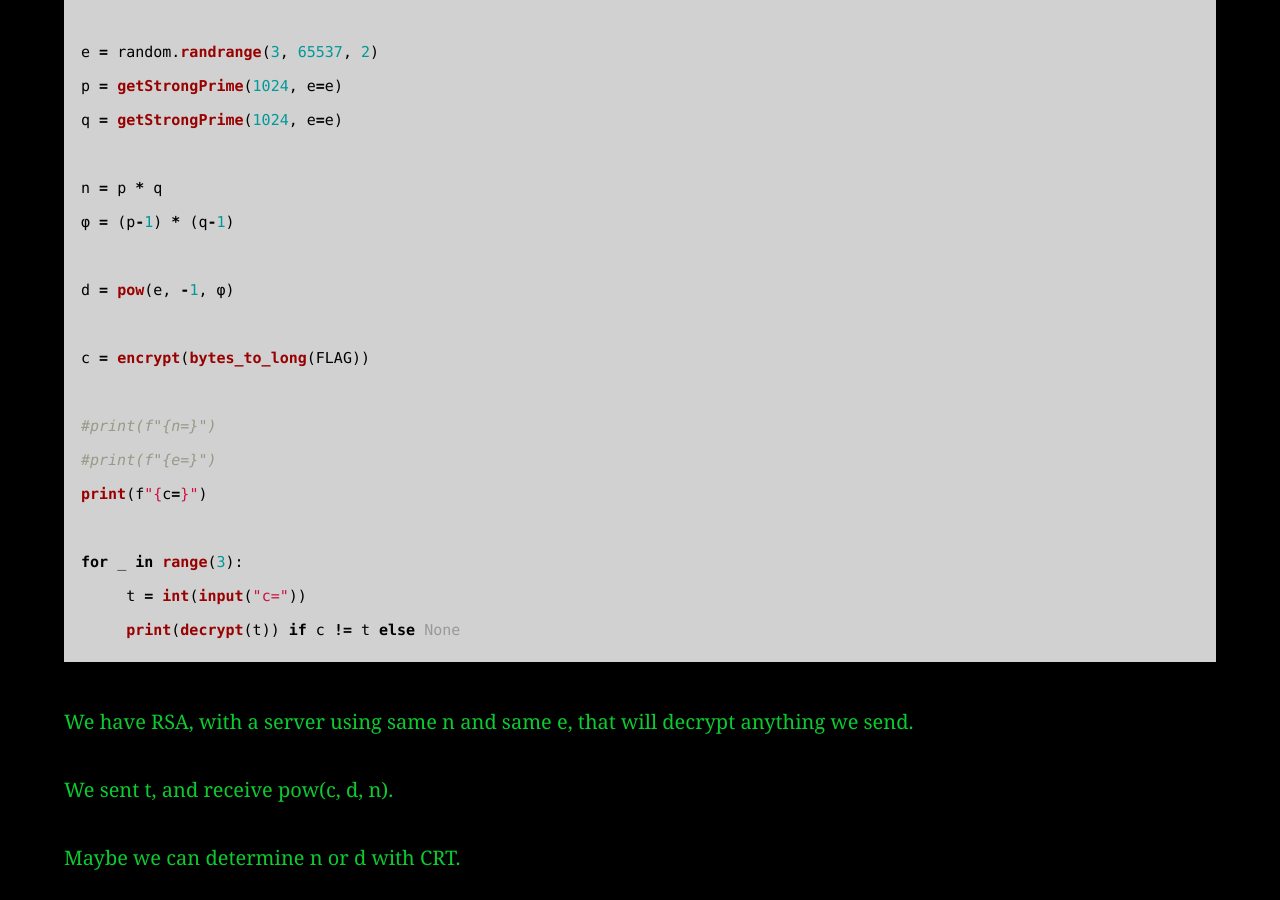
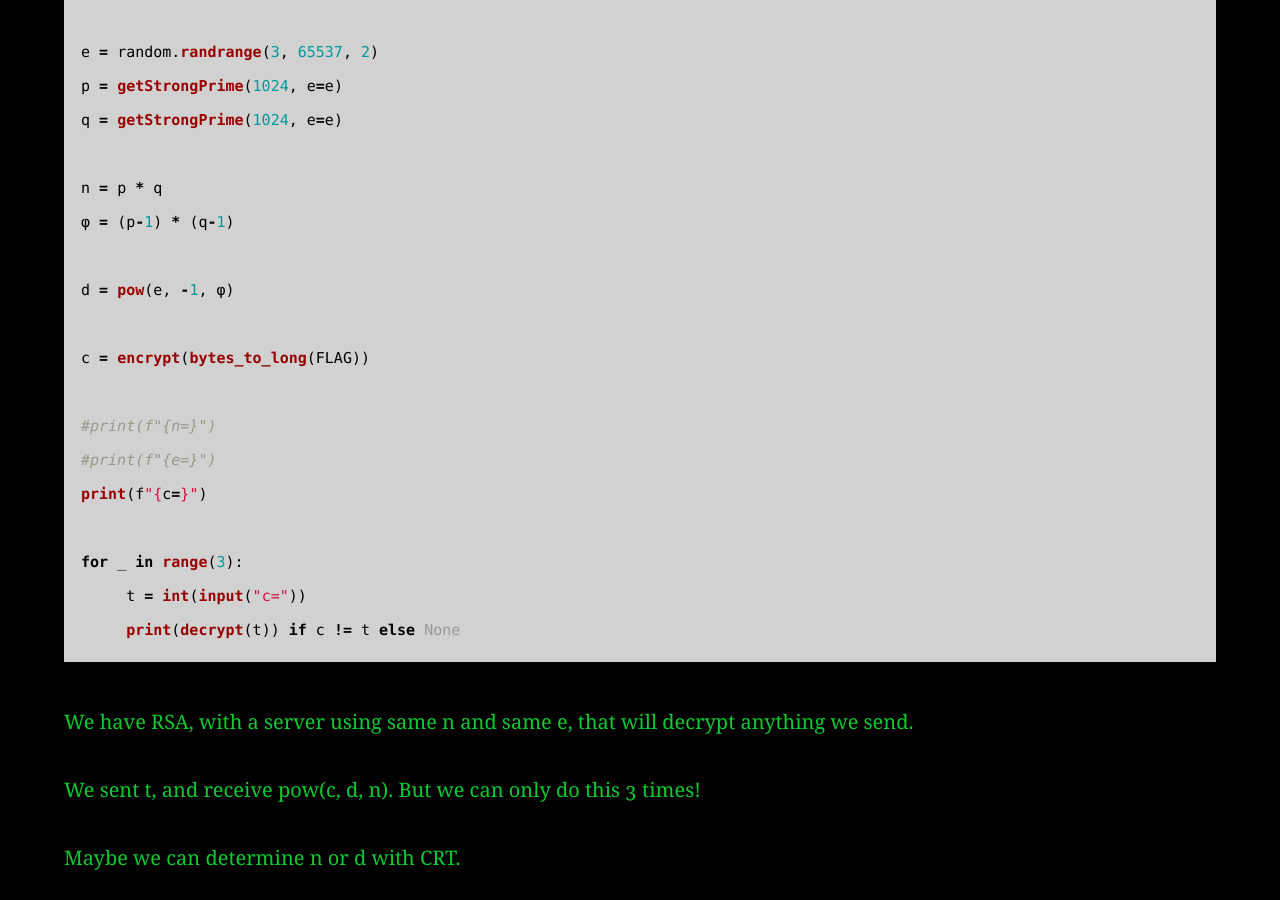
Before and after one commit to AC01010/Connor-McCartney.github.io, a Jekyll site: the page built from _posts/2012-12-21-heroctf-2022.md, in a window 1280 px wide and 900 px high, scrolled down 1820 px. Built offline with Jekyll 4.4.1, drawn with Linux system fonts in a browser that asks for light colours.

Commit message:
Update 2012-12-21-heroctf-2022.md

```diff
--- a/_posts/2012-12-21-heroctf-2022.md
+++ b/_posts/2012-12-21-heroctf-2022.md
@@ -81,6 +81,6 @@ for _ in range(3):
 
 We have RSA, with a server using same n and same e, that will decrypt anything we send.
 
-We sent t, and receive pow(c, d, n).
+We sent t, and receive pow(c, d, n). But we can only do this 3 times!
 
 Maybe we can determine n or d with CRT.
```
